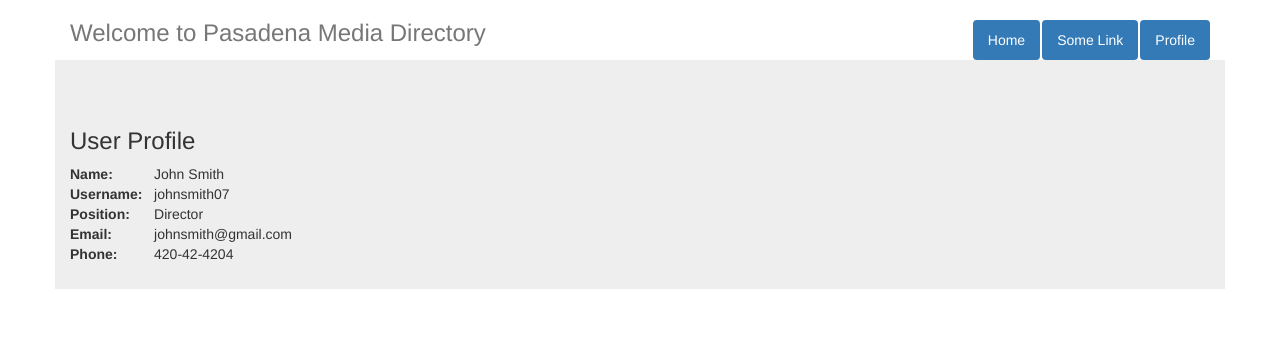
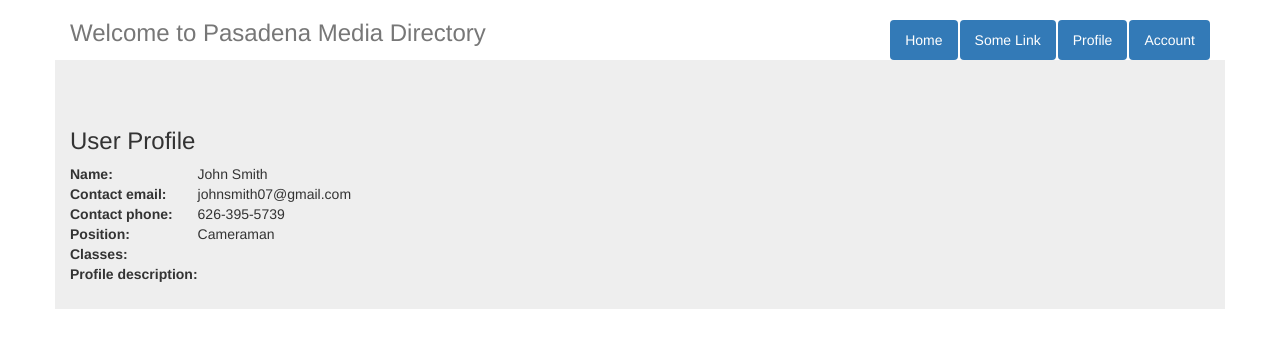
Before and after one commit to helenawu1998/pasadena-media, a Flask app: page /profile in a window 1280 px wide. Shown: the top 348 px of the page. Run offline with Flask 2, Linux system fonts and the light colour scheme; some libraries are stand-ins or nearby versions.

Commit message:
finished barebones profile page formatting

```diff
--- a/app/modules/profile/routes.py
+++ b/app/modules/profile/routes.py
@@ -5,3 +5,7 @@ from app.modules.profile import blueprint
 def show_profile():
     # Check login authorization
     return flask.render_template("profile.html")
+@blueprint.route("/account")
+def show_account():
+    # If not logged in, makes you login
+    return flask.render_template("account.html")
--- a/app/modules/profile/templates/profile.html
+++ b/app/modules/profile/templates/profile.html
@@ -12,20 +12,22 @@
 			<td>John Smith<td>
 		</tr>
 		<tr>
-			<th>Username:&nbsp&nbsp&nbsp</th>
-			<td>johnsmith07</td>
+			<th>Contact email:</th>
+			<td>johnsmith07@gmail.com</td>
+		</tr>
+		<tr>
+			<th>Contact phone:</th>
+			<td>626-395-5739</td>
 		</tr>
 		<tr>
 			<th>Position:</th>
-			<td>Director</td>
+			<td>Cameraman</td>
 		</tr>
 		<tr>
-			<th>Email:</th>
-			<td>johnsmith@gmail.com</td>
+			<th>Classes:</th>
 		</tr>
 		<tr>
-			<th>Phone:</th>
-			<td>420-42-4204</td>
+			<th>Profile description:</th>
 		</tr>
 	</table>
 	</div>
--- a/app/templates/base.html
+++ b/app/templates/base.html
@@ -12,6 +12,7 @@
           <li role="presentation" class="active"><a href="{{ url_for('index') }}">Home</a></li>
           <li role="presentation" class="active"><a href="{{ url_for('index') }}">Some Link</a></li>
 	  <li role="presentation" class="active"><a href="{{ url_for('profile.show_profile') }}">Profile</a></li>
+	  <li role="presentation" class="active"><a href="{{ url_for('profile.show_account') }}">Account</a></li>
         </ul>
       </nav>
       <h3 class="text-muted">Welcome to Pasadena Media Directory</h3>
```
Also changed, not shown: app/modules/profile/templates/account.html (+29 -9 lines).
